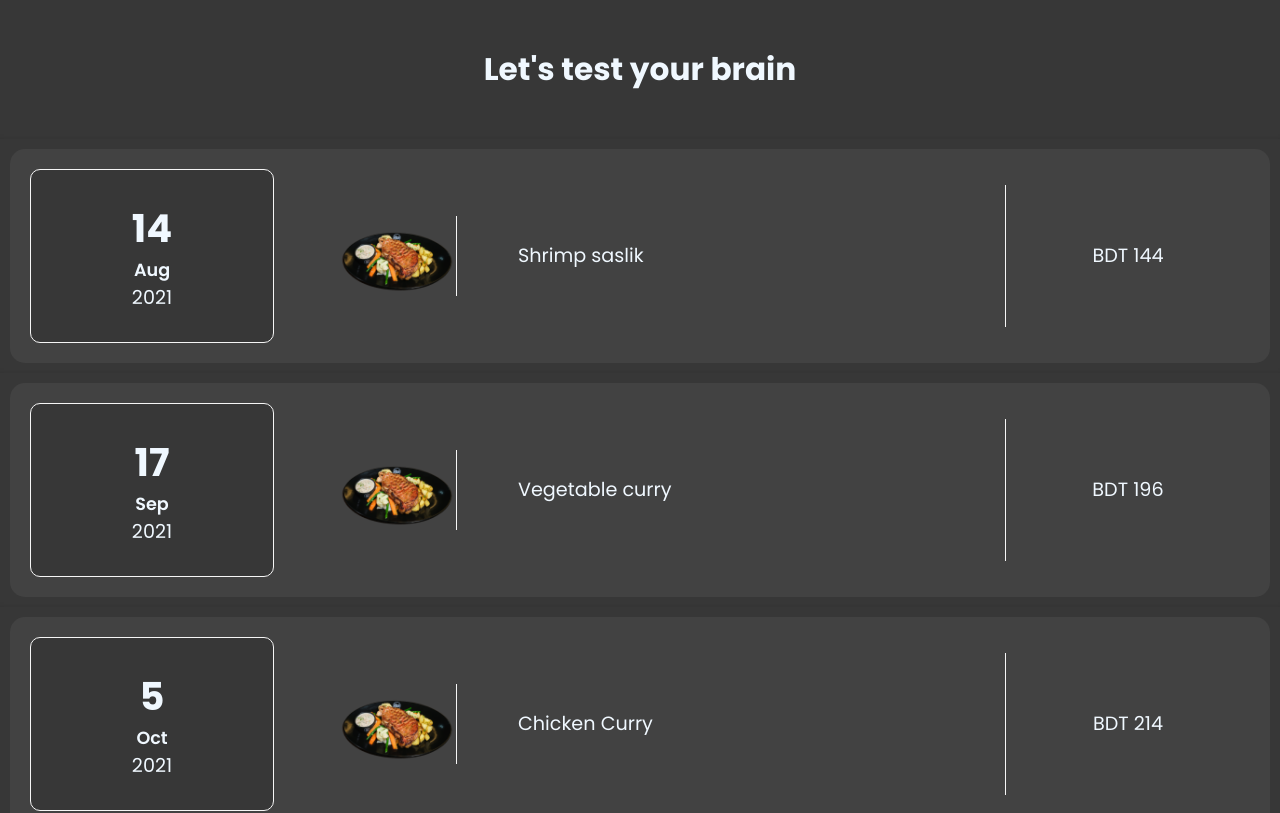
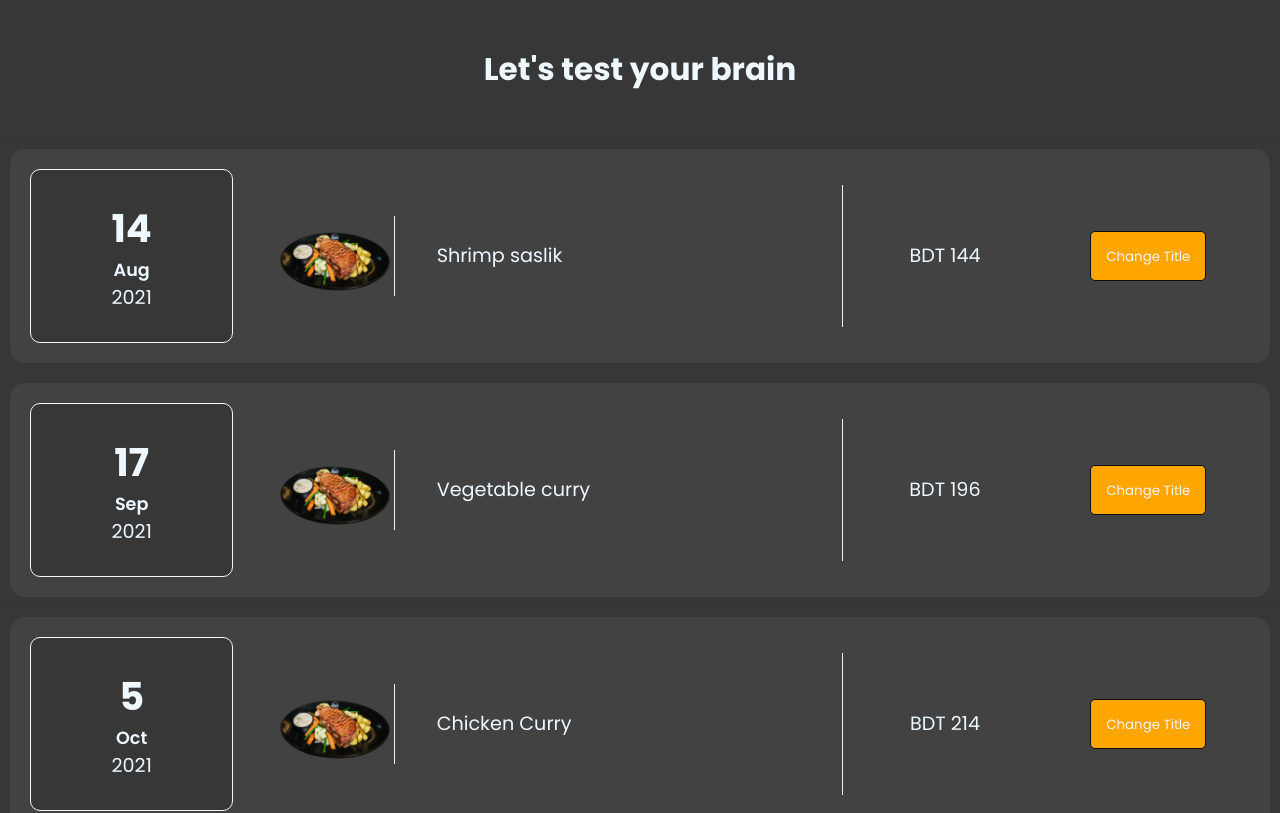
Before and after one commit to atiqisrak/React-Journey, a React (Create React App) app: page / in a window 1280 px wide. Shown: the top 813 px of the page. Built offline with nearby package versions, Linux system fonts and the light colour scheme.

Commit message:
button added to change title without function

```diff
--- a/src/components/Expenses/ExpenseItem.css
+++ b/src/components/Expenses/ExpenseItem.css
@@ -33,7 +33,7 @@
 .singleItem{
     padding: 20px;
     display: grid;
-    grid-template-columns: 1fr 1fr 2fr 1fr;
+    grid-template-columns: 1fr 1fr 2fr 1fr 1fr;
     background: #424242;
     border-radius: 15px;
 }
--- a/src/components/Expenses/ExpenseItem.js
+++ b/src/components/Expenses/ExpenseItem.js
@@ -2,6 +2,7 @@ import foodImage from '../../assets/img/cp.png';
 import './ExpenseItem.css';
 import ExpenseDate from './ExpenseDate';
 import Card from '../UI/Card';
+import '../UI/ChangeButton.css';
 
 const ExpenseItem = (props) => {
 
@@ -10,9 +11,14 @@ const ExpenseItem = (props) => {
         <Card className="items">
           <div className="singleItem">
             <ExpenseDate date={props.date} />
-            <div className="justified-center"><img src={foodImage} alt="food item" /></div>
+            <div className="justified-center">
+              <img src={foodImage} alt="food item" />
+            </div>
             <h2 className="itemName justified-start">{props.title}</h2>
             <h2 className="itemPrice justified-center">BDT {props.amount}</h2>
+            <div className="buttonHolder justified-center">
+              <button className="chng">Change Title</button>
+            </div>
           </div>
         </Card>
       </div>
--- /dev/null
+++ b/src/components/UI/ChangeButton.css
@@ -0,0 +1,14 @@
+.chng{
+    background: orange;
+    color: whitesmoke;
+    border: 1px solid #0d0d0d;
+    border-radius: 5px;
+    height: 50px;
+    padding: 15px;
+}
+.chng:hover{
+    color: orange;
+    background: #0d0d0d;
+    cursor: pointer;
+    font-weight: 500;
+}
```
